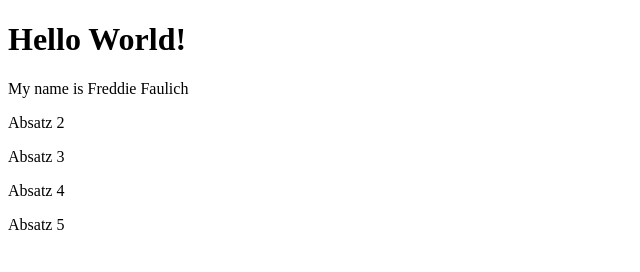
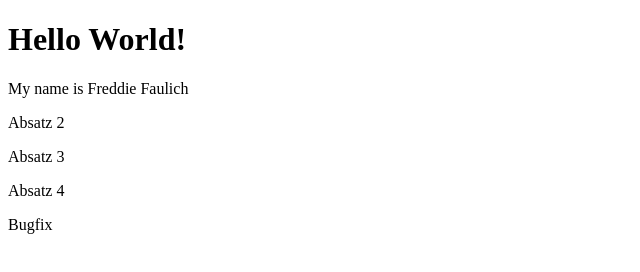
Before and after one commit to janared2102/TestAPL, a plain HTML site: page index.html in a window 1280 px wide. Shown: the full height of the page, 0-640 px from the left. Drawn offline with Linux system fonts and the light colour scheme.

Commit message:
Bugfix. check in

```diff
--- a/index.html
+++ b/index.html
@@ -10,6 +10,6 @@
 <p>Absatz 2</p>
 <p>Absatz 3</p>
 <p>Absatz 4</p>
-<p>Absatz 5</p>
+<p>Bugfix</p>
 </body>
 </html>
```
